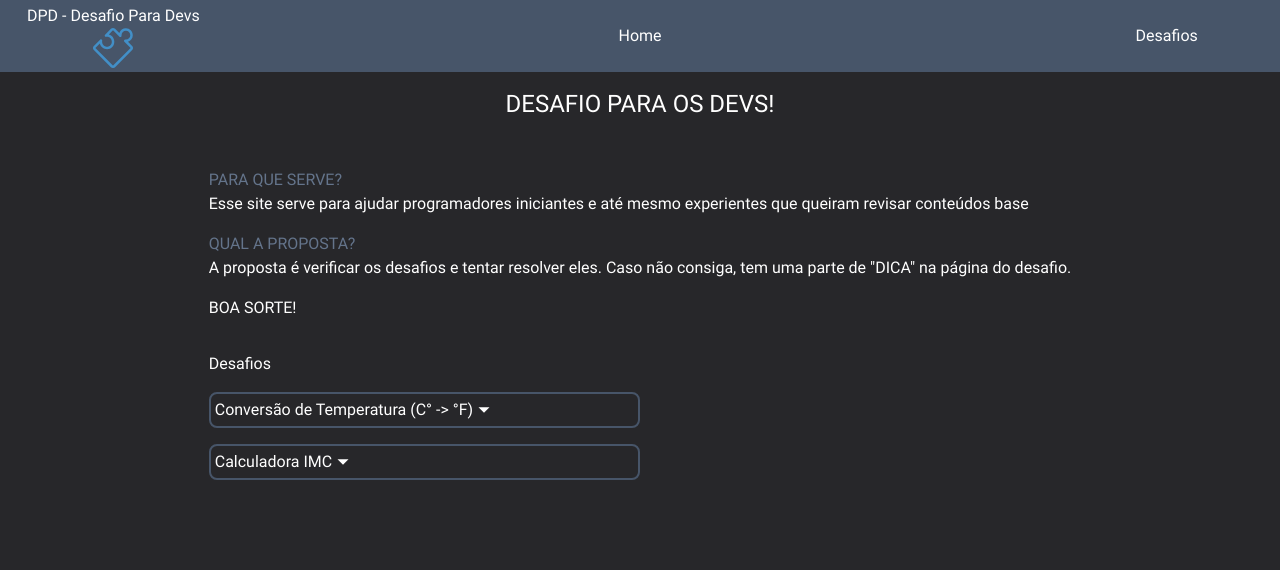
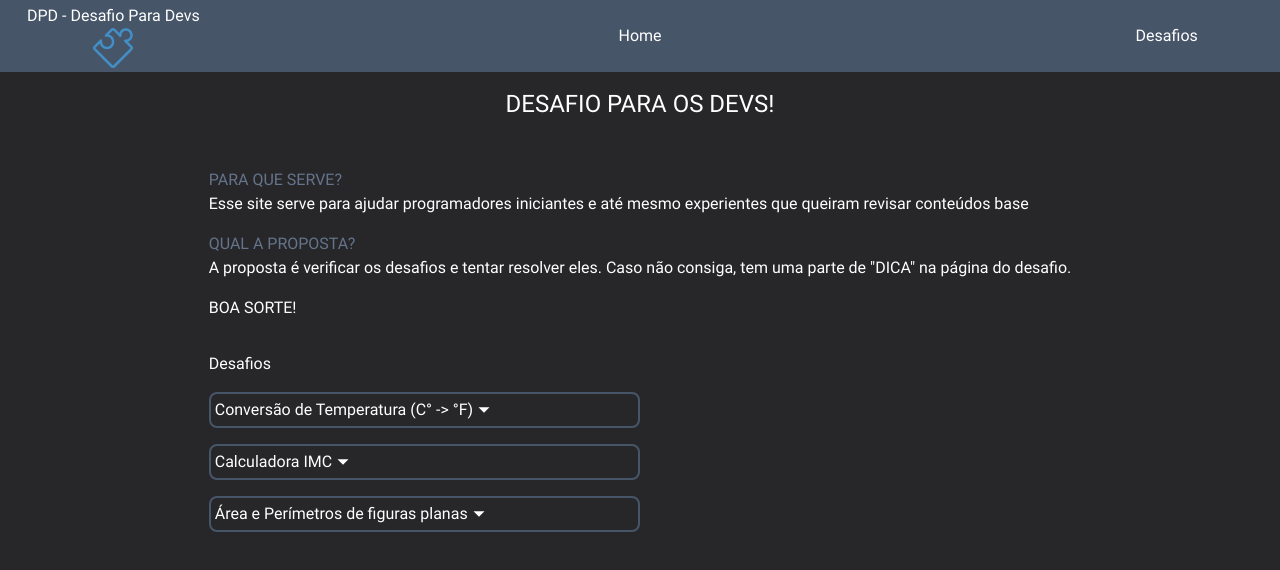
Before and after one commit to luscabap/desafios, a React (Vite) app: page / in a window 1280 px wide. Shown: the top 570 px of the page. Built offline with nearby package versions, Linux system fonts and the light colour scheme.

Commit message:
feat: new challenge "Calcular àrea e perímetro - figuras planas"

```diff
--- a/src/data/desafios.ts
+++ b/src/data/desafios.ts
@@ -15,5 +15,12 @@ export const desafios: TDesafio[] = [
     slug: "calculadora-imc",
     enunciado: "Crie um código que faça o cálculo do IMC de uma pessoa.",
     resolucao: "CalculoIMC",
+  },
+  {
+    id: uuidv4(),
+    nome: "Área e Perímetros de figuras planas",
+    slug: "area-perimetro-planas",
+    enunciado: "Crie um código que o usuário seleciona a figura plana e receba os valores das dimensões para o cálculo do perímetro e área.",
+    resolucao: "FigurasPlanas",
   }
 ]
```
